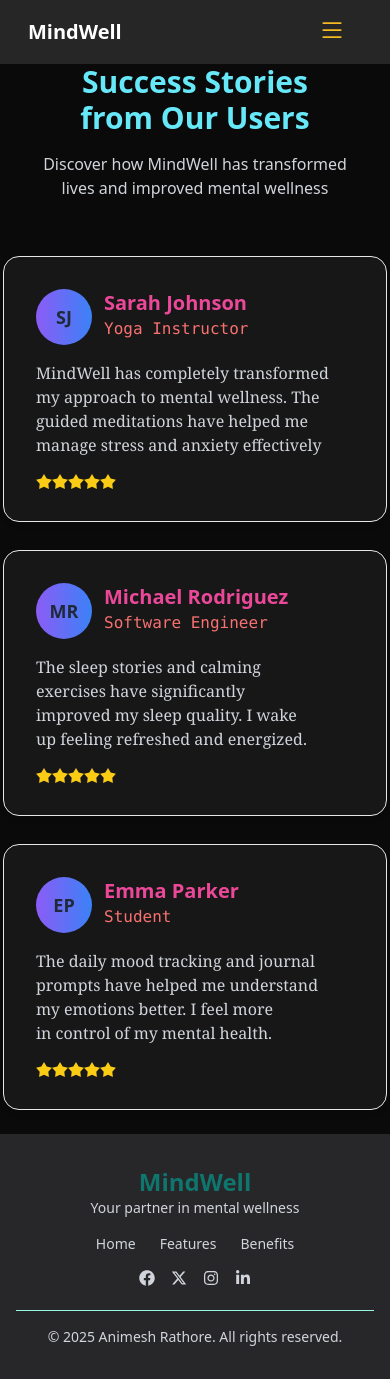
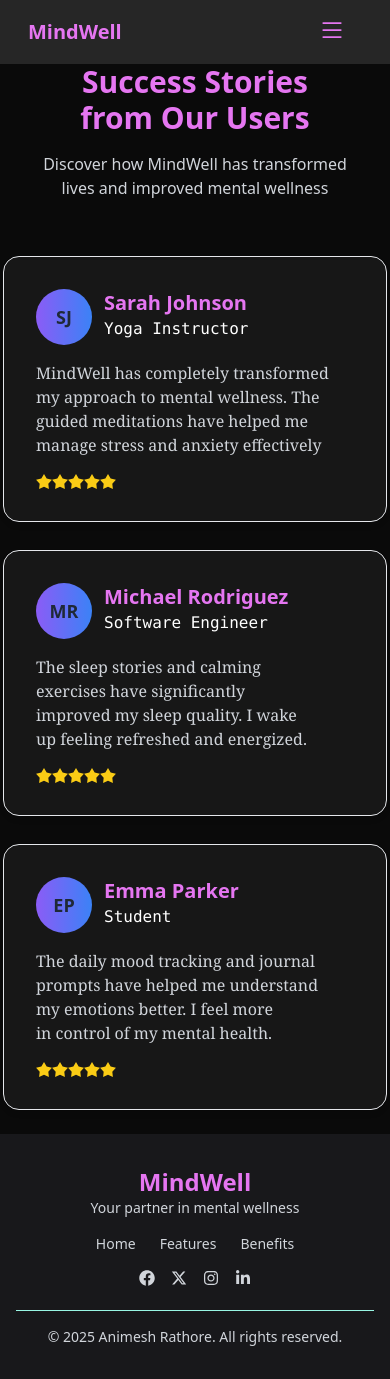
Before and after one commit to animesh156/mental-wellness-app, a React (Vite) app in the folder client/: page /testimonials in a window 390 px wide. Built offline with nearby package versions, Linux system fonts and the light colour scheme.

Commit message:
updated ui color & added CI/cd cvonfiguation

```diff
--- a/client/index.html
+++ b/client/index.html
@@ -4,7 +4,7 @@
     <meta charset="UTF-8" />
     <link rel="icon" type="image/svg+xml" href="/favicon.png" />
     <meta name="viewport" content="width=device-width, initial-scale=1.0" />
-    <title>Mental Wellness</title>
+    <title>MindWell</title>
   </head>
   <body class="bg-neutral-950" >
     <div id="root"></div>
--- a/client/src/App.css
+++ b/client/src/App.css
@@ -80,17 +80,17 @@
 
   .nav-item:hover:after {
     width: 100%;
-    background: #ffdd40;
+    background: #e576f1;
   }
 
   .nav-item .active {
-    color: #fd7608;
+    color: #e576f1;
 
   }
 
   .nav-icon {
     display: none;
-    color: #f5b921;
+    color: #e576f1;
   }
 
   .nav-icon .icon {
@@ -121,7 +121,7 @@
       z-index: 1;
     }
     .nav-item .active {
-      color: #fd7608;
+      color: #e576f1;
       border: none;
     }
     .nav-links {
--- a/client/src/components/Footer.jsx
+++ b/client/src/components/Footer.jsx
@@ -1,64 +1,62 @@
 import { FaFacebook, FaInstagram, FaLinkedinIn } from "react-icons/fa";
 import { FaXTwitter } from "react-icons/fa6";
+import { Link } from "react-router-dom";
 
 function Footer() {
   return (
-      <footer className="bg-zinc-800  text-gray-300 py-8">
+    <footer className="bg-zinc-900 text-gray-300 py-8">
       <div className="container mx-auto px-4">
         <div className="flex flex-col md:flex-row justify-between items-center gap-4">
           {/* Logo or App Name */}
           <div className="text-center md:text-left">
-              <h2 className="text-2xl font-bold text-teal-700 dark:text-teal-300">MindWell</h2>
+            <h2 className="text-2xl font-bold text-[#e576f1]">MindWell</h2>
             <p className="text-sm">Your partner in mental wellness</p>
           </div>
 
           {/* Navigation Links */}
           <div className="flex flex-wrap justify-center gap-6 text-sm font-medium">
-
-            <a href="/home" className="hover:underline">
+            <Link to="/" className="hover:underline hover:text-[#e576f1]">
               Home
-              </a>
-
-              <a href="/features" className="hover:underline">
+            </Link>
+            <Link to="/features" className="hover:underline hover:text-[#e576f1]">
               Features
-              </a>
-              <a href="/benefits" className="hover:underline">
+            </Link>
+            <Link to="/benefits" className="hover:underline hover:text-[#e576f1]">
               Benefits
-              </a>
-
+            </Link>
           </div>
 
           {/* Social Media Icons */}
           <div className="flex gap-4">
             <a
-                href=""
+              href="https://facebook.com"
               className="hover:text-teal-400"
+              target="_blank"
               rel="noopener noreferrer"
-
             >
               <FaFacebook />
             </a>
             <a
-                href=""
+              href="https://twitter.com"
               className="hover:text-black"
+              target="_blank"
               rel="noopener noreferrer"
-
             >
               <FaXTwitter />
             </a>
             <a
               href="https://instagram.com"
+              className="hover:text-pink-500"
               target="_blank"
               rel="noopener noreferrer"
-                className="hover:text-pink-500"
             >
               <FaInstagram />
             </a>
             <a
               href="https://linkedin.com"
+              className="hover:text-sky-500"
               target="_blank"
               rel="noopener noreferrer"
-                className="hover:text-sky-500"
             >
               <FaLinkedinIn />
             </a>
--- a/client/src/components/Navbar.jsx
+++ b/client/src/components/Navbar.jsx
@@ -39,7 +39,7 @@ function Navbar() {
       <div className="nav-container">
         <div className="nav-logo">
 
-         <p className="text-white text-xl font-bold">MindWell</p>
+         <p className="text-[#e576f1] text-xl font-bold" onClick={() => navigate("/")}>MindWell</p>
 
         </div>
 
--- a/client/src/pages/Features.jsx
+++ b/client/src/pages/Features.jsx
@@ -22,7 +22,7 @@ function Features() {
       <div className="text-center mt-10 mb-10">
         <Balancer>
           <motion.h1 {...animationSettings}
-          transition={{ ...animationSettings.transition, delay: 0.4 }}  className="md:text-5xl text-3xl text-sky-600 md:font-bold font-extrabold">
+          transition={{ ...animationSettings.transition, delay: 0.4 }}  className="md:text-4xl text-3xl text-[#e576f1] md:font-bold font-semibold">
             Features That Transform Your Mental Wellness Journey
           </motion.h1>
           <motion.p className="md:text-lg text-sm font-bold mt-4 text-gray-300" {...animationSettings}
--- a/client/src/pages/Testimonials.jsx
+++ b/client/src/pages/Testimonials.jsx
@@ -17,7 +17,7 @@ function Testimonials() {
           <motion.h1
            {...animationSettings}
            transition={{ ...animationSettings.transition, delay: 0.4 }}
-          className="md:text-5xl text-3xl font-extrabold mb-4 text-cyan-300">
+          className="md:text-5xl text-3xl font-extrabold mb-4 text-[#e576f1]">
             Success Stories from Our Users
           </motion.h1>
         </Balancer>
@@ -56,8 +56,8 @@ function Testimonials() {
                 </div>
 
                 <div >
-                  <h2 className="card-title text-pink-500 ">{testimonial.name}</h2>
-                  <h5 className="font-mono text-red-400 ">{testimonial.job}</h5>
+                  <h2 className="card-title text-[#e576f1] ">{testimonial.name}</h2>
+                  <h5 className="font-mono text-white ">{testimonial.job}</h5>
                 </div>
               </div>
 
```
Lines whose indentation alone changed are shown as unchanged.
